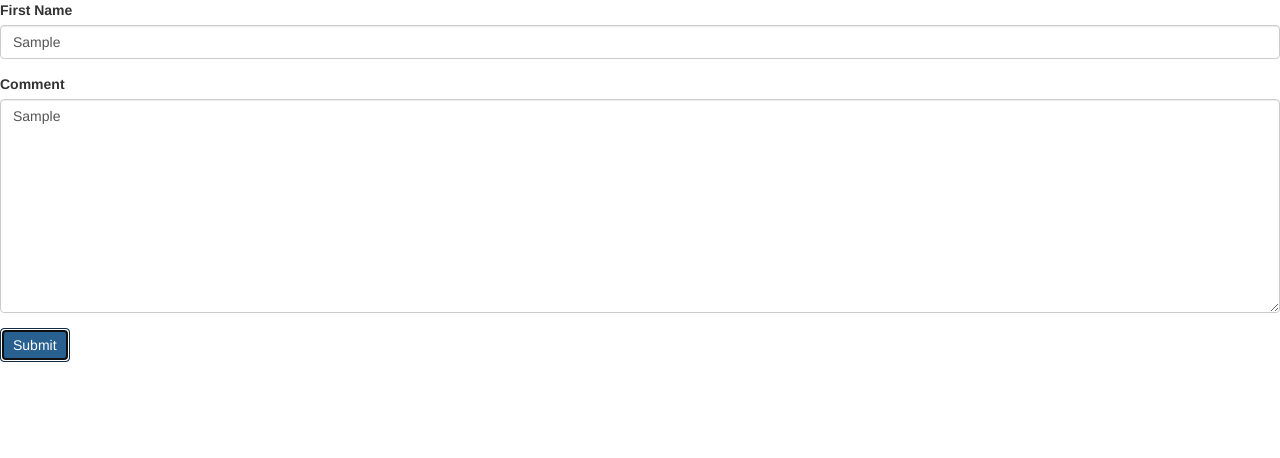
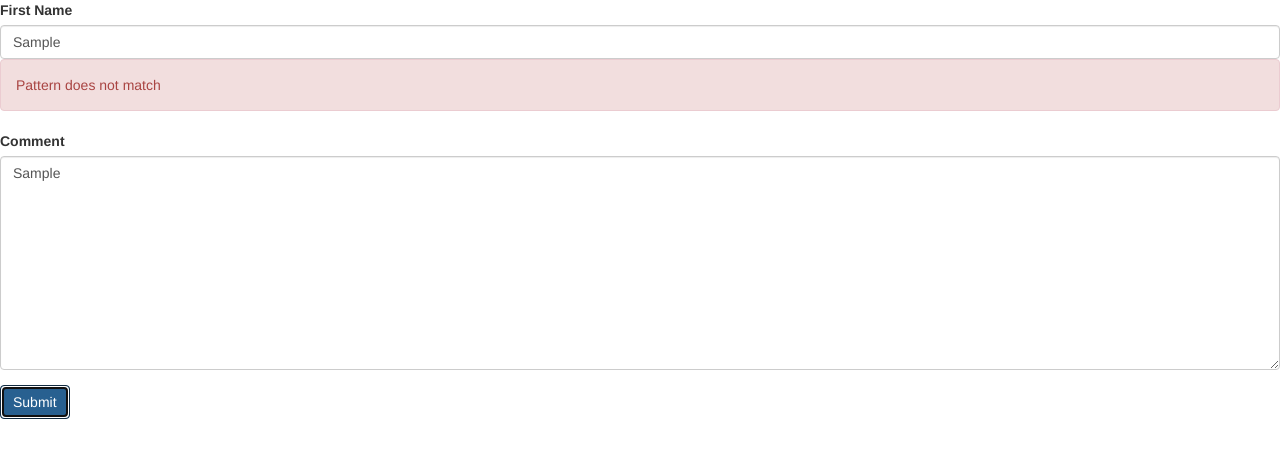
Before and after one commit to journeyman32/vigilant-bassoon, an Angular app: page / in a window 1280 px wide. Both pictures are taken after typing "Sample", "Sample" into the empty fields and a click on the button "Submit". Shown: the top 458 px of the page. Built offline with nearby package versions, Linux system fonts and the light colour scheme.

Commit message:
Additional validation errors (required, minlength, pattern)

```diff
--- a/src/app/contact-form/contact-form.component.html
+++ b/src/app/contact-form/contact-form.component.html
@@ -1,8 +1,14 @@
 <form>
     <div class="form-group">
         <label for="firstName" class="form-label">First Name</label>
-        <input required ngModel id="firstName" title="firstName" name="firstName" #firstName="ngModel" (change)="log(firstName)" type="text" class="form-control" />
-        <div class="alert alert-danger" *ngIf="!firstName.valid&& firstName.touched"> First Name is required</div>
+        <input required minlength="3" maxlength="10" pattern="bannanna" ngModel id="firstName" title="firstName" name="firstName" #firstName="ngModel" type="text" class="form-control" />
+
+        <div class="alert alert-danger" *ngIf="firstName.touched">
+            <div *ngIf="firstName.errors.required">First name is required</div>
+            <div *ngIf="firstName.errors.minlength">Length is too short</div>
+
+            <div *ngIf="firstName.errors.pattern">Pattern does not match</div>
+    </div>
     </div>
 
     <div class="form-group">
```
